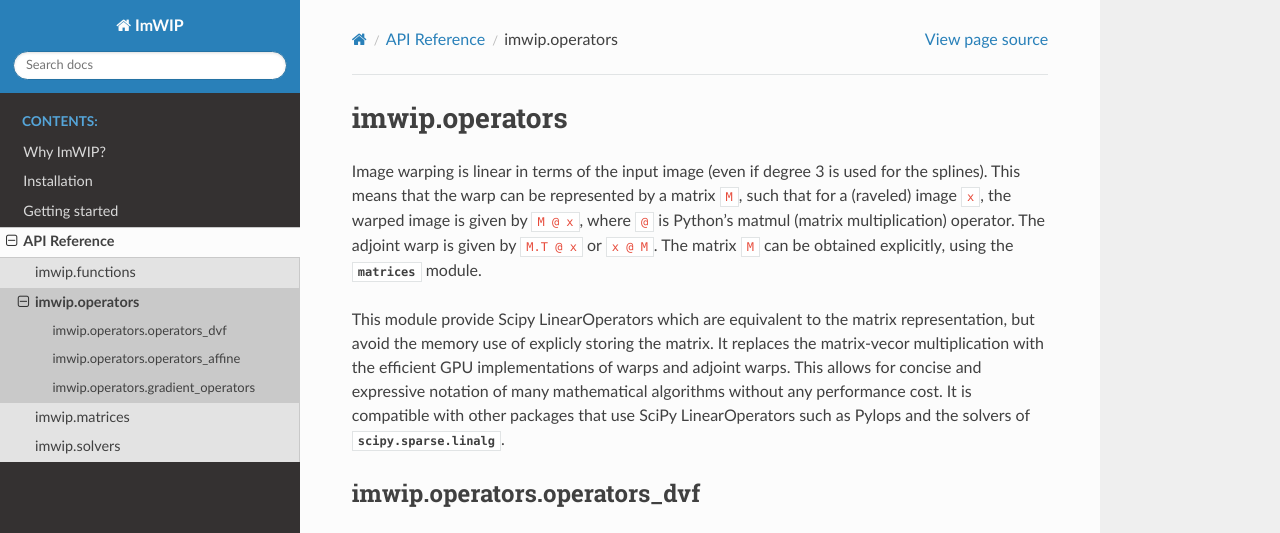
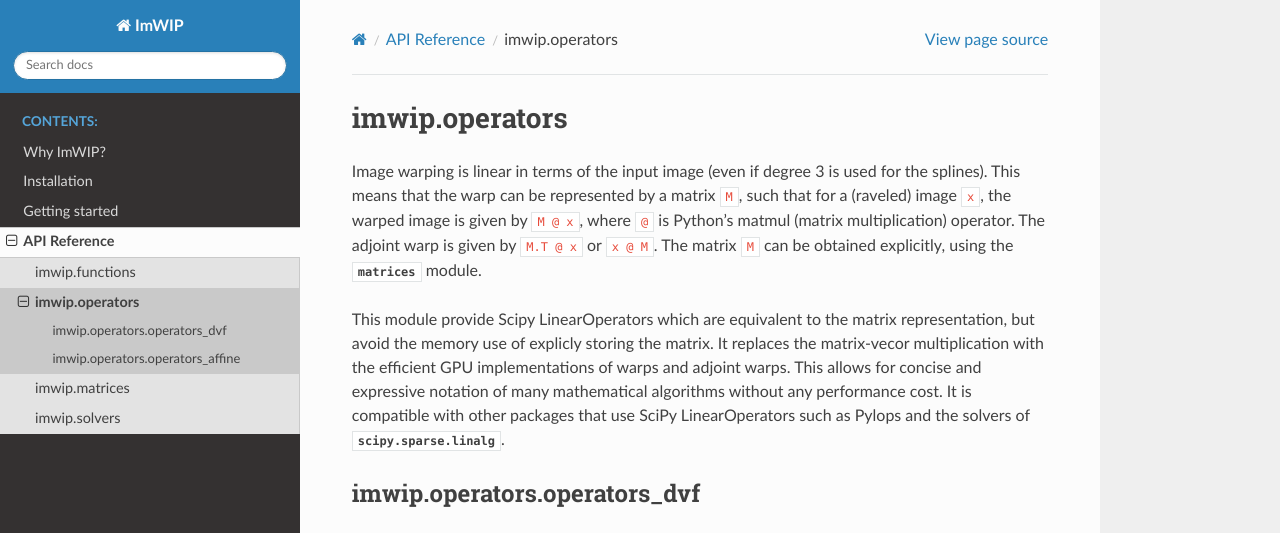
Before and after one commit to RendersJens/ImWIP, a Sphinx documentation site: the page built from docs/source/api/imwip.operators.rst, in a window 1280 px wide and 1182 px high. Shown: the top 533 px of the window. Built offline with Sphinx 7.4.7 and the Read the Docs theme 2.0.0, drawn with Linux system fonts in a browser that asks for light colours; some of the changed text lies outside the part shown; grey boxes are pictures that could not be loaded.

Commit message:
Update imwip.operators.rst

```diff
--- a/docs/source/api/imwip.operators.rst
+++ b/docs/source/api/imwip.operators.rst
@@ -27,11 +27,3 @@
    :members:
    :undoc-members:
    :show-inheritance:
-
-imwip.operators.gradient\_operators
------------------------------------
-
-.. automodule:: imwip.operators.gradient_operators
-   :members:
-   :undoc-members:
-   :show-inheritance:
```
